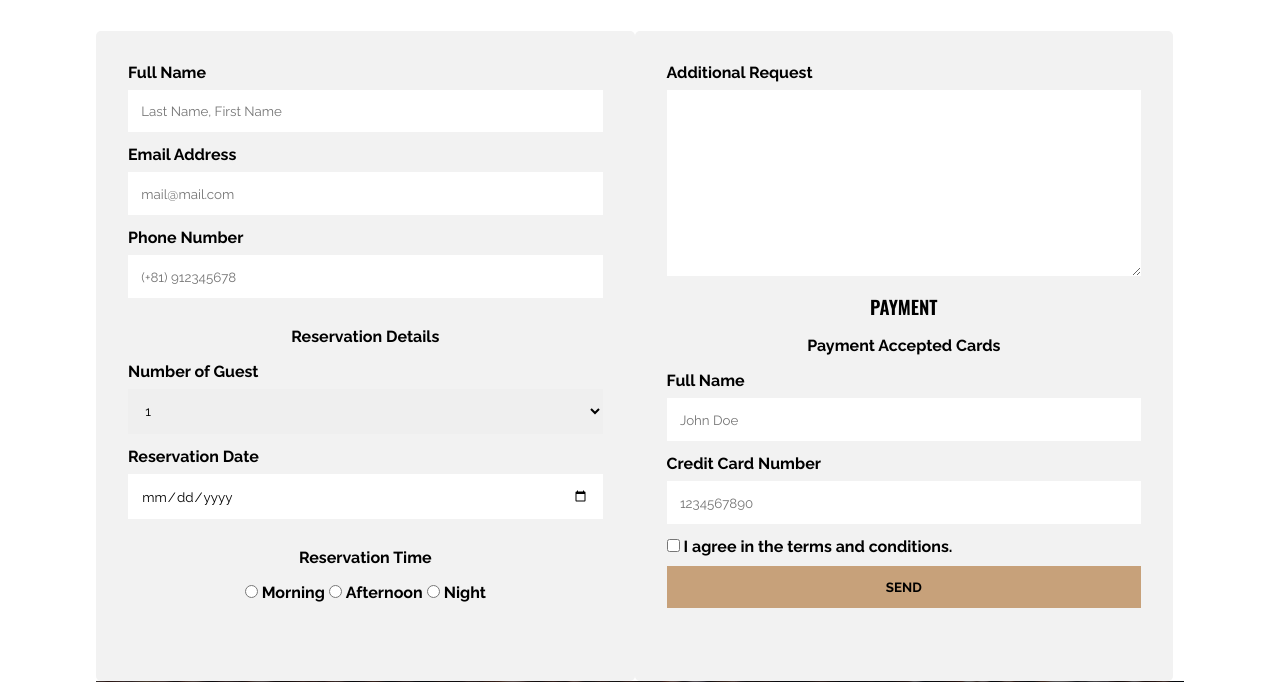
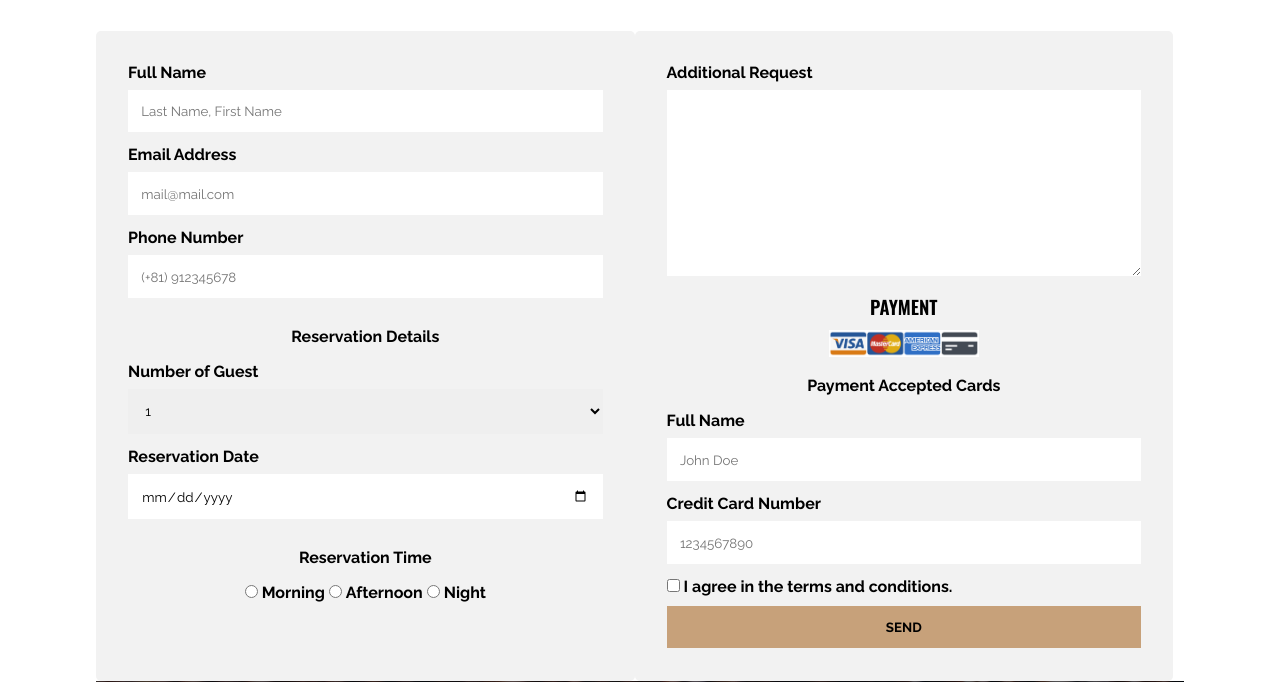
Before and after one commit to Starcat01/Starcat01.github.io, a PHP site: page / in a window 1280 px wide. Shown: the part 4135-4817 px from the top of the page. Run offline with PHP 8.4, Linux system fonts and the light colour scheme.

Commit message:
Add files via upload

```diff
--- a/coffee_bean_atsuo/css/style.css
+++ b/coffee_bean_atsuo/css/style.css
@@ -328,13 +328,18 @@ form h3 {
     text-align: center;
     text-transform: uppercase;
 }
-form .card-img {
+
+
+
+form h3::after {
+    content: "";
+    display: block; /* Added display property to ensure the pseudo-element takes space */
     background-image: url('../images/reservation-cards.png');
     background-size: contain;
     background-repeat: no-repeat;
     width: 150px;
     height: 30px;
-    margin: auto;
+    margin: 10px auto; /* Added margin for better spacing */
 }
 
 .res-agreement * {
```
